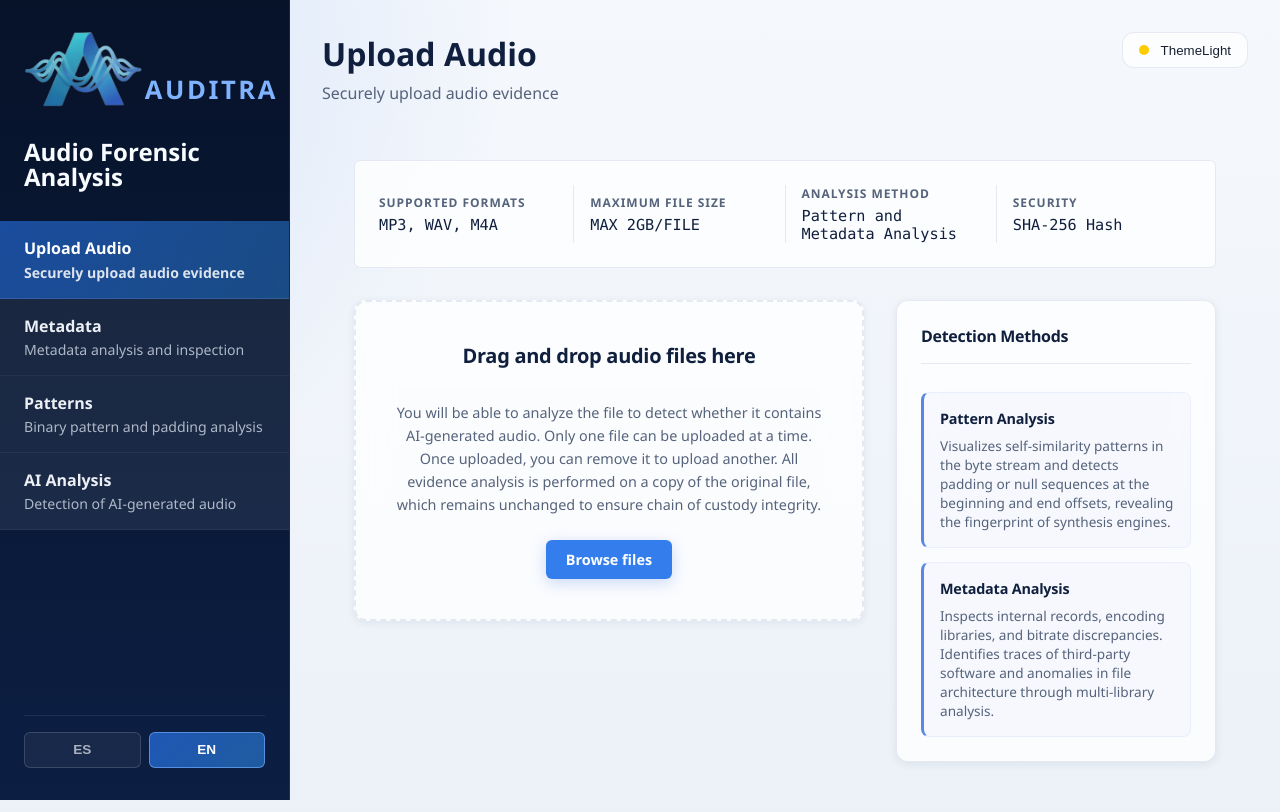
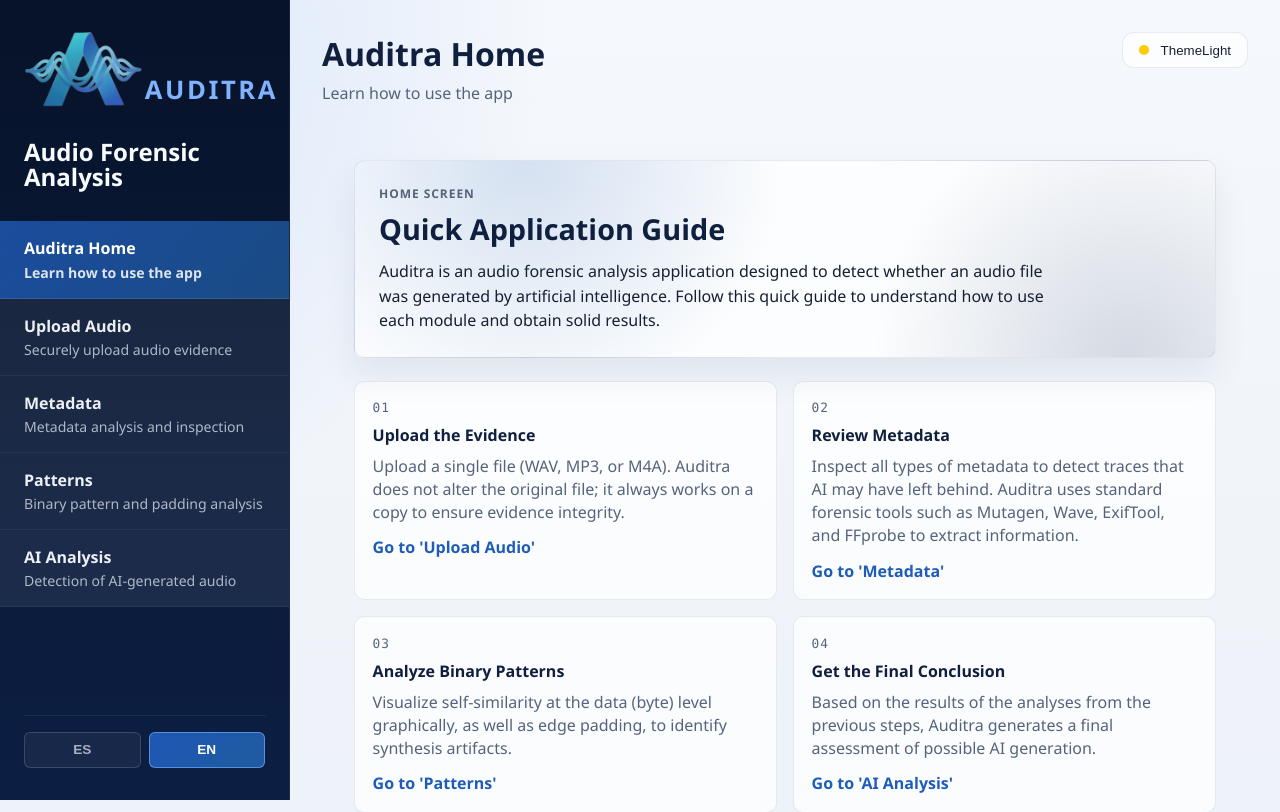
Before and after one commit to claudianistal/TFG-Auditra, a React (Vite) app in the folder frontend/: page / in a window 1280 px wide. Shown: the top 812 px of the page. Built offline with nearby package versions, Linux system fonts and the light colour scheme.

Commit message:
Añadida página de inicio como guía rápida de la herramienta

```diff
--- a/frontend/src/constants/menuItems.js
+++ b/frontend/src/constants/menuItems.js
@@ -1,5 +1,6 @@
 export const menuItems = [
-  { id: 'audioIngestion', path: '/' },
+  { id: 'home', path: '/' },
+  { id: 'audioIngestion', path: '/upload' },
   { id: 'metadata', path: '/metadata' },
   { id: 'patterns', path: '/patterns' },
   { id: 'analysis', path: '/analysis' },
--- a/frontend/src/locales/en/translation.json
+++ b/frontend/src/locales/en/translation.json
@@ -5,6 +5,10 @@
   },
   "menu": {
     "aria_label": "Main navigation",
+    "home": {
+      "label": "Auditra Home",
+      "description": "Learn how to use the app"
+    },
     "audioIngestion": {
       "label": "Upload Audio",
       "description": "Securely upload audio evidence"
@@ -41,6 +45,38 @@
     "toggle": "Switch theme to {{theme}}"
   },
   "pages": {
+    "home": {
+    "title": "Quick Application Guide",
+    "description": "Start with evidence upload and proceed through metadata, patterns, and AI analysis to complete a consistent forensic evaluation.",
+    "eyebrow": "Home Screen",
+    "intro": "Auditra is an audio forensic analysis application designed to detect whether an audio file was generated by artificial intelligence. Follow this quick guide to understand how to use each module and obtain solid results.",
+    "startButton": "Start Audio Upload",
+    "jumpAnalysisButton": "Go Directly to AI Analysis",
+    "noticeTitle": "Recommended Workflow",
+    "noticeText": "To understand the analysis process better, follow this order: Upload Audio -> Metadata -> Patterns -> AI Analysis.",
+    "steps": {
+      "upload": {
+        "title": "Upload the Evidence",
+        "description": "Upload a single file (WAV, MP3, or M4A). Auditra does not alter the original file; it always works on a copy to ensure evidence integrity.",
+        "link": "Go to 'Upload Audio'"
+      },
+      "metadata": {
+        "title": "Review Metadata",
+        "description": "Inspect all types of metadata to detect traces that AI may have left behind. Auditra uses standard forensic tools such as Mutagen, Wave, ExifTool, and FFprobe to extract information.",
+        "link": "Go to 'Metadata'"
+      },
+      "patterns": {
+        "title": "Analyze Binary Patterns",
+        "description": "Visualize self-similarity at the data (byte) level graphically, as well as edge padding, to identify synthesis artifacts.",
+        "link": "Go to 'Patterns'"
+      },
+      "analysis": {
+        "title": "Get the Final Conclusion",
+        "description": "Based on the results of the analyses from the previous steps, Auditra generates a final assessment of possible AI generation.",
+        "link": "Go to 'AI Analysis'"
+      }
+    }
+  },
     "audioIngestion": {
       "title": "Upload Audio Evidence",
       "description": "Securely upload and catalog audio evidence.",
@@ -71,7 +107,7 @@
     "metadata": {
       "title": "Metadata Analysis",
       "description": "This module extracts complete technical information from your file using advanced forensic tools such as Mutagen, Wave, ExifTool, and FFprobe. View all extracted metadata to identify traces of manipulation, specific software, bitrate inconsistencies, and anomalies in the file architecture that may indicate AI generation or alteration.",
-      "noFileMessage": "Upload a file in the audio ingestion section first.",
+      "noFileMessage": "Upload a file in the 'audio upload section' first.",
       "noFileLoaded": "No file loaded",
       "analyzeButton": "Analyze Metadata",
       "analyzing": "Analyzing..."
@@ -79,7 +115,7 @@
     "patterns": {
       "title": "Pattern Analysis",
       "description": "Visualize the internal structure of the audio file as a bitmap. Each pixel represents the value of a byte, displayed in grayscale. Detect anomalous patterns, discontinuities, and padding sequences that may indicate AI generation or manipulation. Adjust the resolution to analyze at different scales.",
-      "noFileMessage": "Upload a file in the audio ingestion section first.",
+      "noFileMessage": "Upload a file in the 'audio upload section' first.",
       "noFileLoaded": "No file loaded",
       "resolution": "Resolution (bytes per row)",
       "analyzeButton": "Analyze Patterns",
@@ -109,7 +145,7 @@
       "title": "AI Detection Analysis",
       "description": "Consolidated analysis that integrates metadata and patterns to determine whether the audio was generated by artificial intelligence. Uses advanced indicators based on encoding fingerprints, audio configuration, codecs, file format, size, and padding patterns.",
       "noFileLoaded": "No file loaded",
-      "noFileMessage": "Upload a file in the audio ingestion section first.",
+      "noFileMessage": "Upload a file in the 'audio upload section' first.",
       "analyzeButton": "Analyze for AI",
       "analyzing": "Analyzing...",
       "emptyMessage": "Click \"Analyze for AI\" to start the analysis",
--- a/frontend/src/locales/es/translation.json
+++ b/frontend/src/locales/es/translation.json
@@ -5,6 +5,10 @@
   },
   "menu": {
     "aria_label": "Navegación principal",
+    "home": {
+      "label": "Auditra Inicio",
+      "description": "Aprende cómo utilizar la aplicación"
+    },
     "audioIngestion": {
       "label": "Cargar Audio",
       "description": "Carga evidencias de audio de forma segura"
@@ -41,6 +45,38 @@
     "toggle": "Cambiar tema a {{theme}}"
   },
   "pages": {
+    "home": {
+      "title": "Guía rápida de la aplicación",
+      "description": "Empieza por la carga de evidencia y avanza por metadatos, patrones y análisis IA para completar una evaluación forense consistente.",
+      "eyebrow": "Pantalla de inicio",
+      "intro": "Auditra es una aplicación de análisis forense de audio diseñada para detectar si un archivo de audio fue generado por inteligencia artificial. Sigue esta guía rápida para entender cómo usar cada módulo y obtener resultados.",
+      "startButton": "Comenzar carga de audio",
+      "jumpAnalysisButton": "Ir directo a análisis IA",
+      "noticeTitle": "Recomendación de flujo",
+      "noticeText": "Para entender mejor el proceso de análisis, sigue el orden: Cargar Audio -> Metadatos -> Patrones -> Análisis IA.",
+      "steps": {
+        "upload": {
+          "title": "Carga la evidencia",
+          "description": "Sube un único archivo (WAV, MP3 o M4A). Auditra no altera el archivo original, sino que trabaja siempre sobre una copia para garantizar la integridad de la evidencia.",
+          "link": "Ir a 'Cargar Audio'"
+        },
+        "metadata": {
+          "title": "Revisa metadatos",
+          "description": "Inspecciona todo tipo de metadatos para detectar la huella que haya podido dejar la IA. Auditra utiliza herramientas forenses estándar como Mutagen, Wave, ExifTool y FFprobe para extraer información.",
+          "link": "Ir a 'Metadatos'"
+        },
+        "patterns": {
+          "title": "Analiza patrones binarios",
+          "description": "Visualiza la autosimilitud a nivel de datos (bytes) de forma gráfica y el relleno en bordes para identificar huellas de síntesis.",
+          "link": "Ir a 'Patrones'"
+        },
+        "analysis": {
+          "title": "Obtén la conclusión final",
+          "description": "En base a los resultados de los análisis de los pasos anteriores, Auditra genera una valoración final sobre posible generación por IA.",
+          "link": "Ir a 'Análisis IA'"
+        }
+      }
+    },
     "audioIngestion": {
       "title": "Cargar evidencia de audio",
       "description": "Carga y cataloga de forma segura evidencias de audio.",
@@ -71,7 +107,7 @@
     "metadata": {
       "title": "Análisis de Metadatos",
       "description": "Este módulo extrae la información técnica completa de tu archivo mediante herramientas forenses avanzadas como Mutagen, Wave, ExifTool y FFprobe. Visualiza todos los metadatos extraídos para identificar rastros de manipulación, software específico, inconsistencias de bitrate y anomalías en la arquitectura del archivo que indiquen generación o alteración por IA.",
-      "noFileMessage": "Carga un archivo en la sección de ingesta de audio primero.",
+      "noFileMessage": "Carga un archivo en la sección de 'Cargar Audio' primero.",
       "noFileLoaded": "Ningún archivo cargado",
       "analyzeButton": "Analizar Metadatos",
       "analyzing": "Analizando..."
@@ -79,7 +115,7 @@
     "patterns": {
       "title": "Análisis de Patrones",
       "description": "Visualiza la estructura interna del archivo de audio como un mapa de bits. Cada píxel representa el valor de un byte, mostrado en escala de grises. Detecta patrones anómalos, discontinuidades y secuencias de relleno que indiquen generación o manipulación por IA. Ajusta la resolución para analizar diferentes escalas.",
-      "noFileMessage": "Carga un archivo en la sección de ingesta de audio primero.",
+      "noFileMessage": "Carga un archivo en la sección de 'Cargar Audio' primero.",
       "noFileLoaded": "Ningún archivo cargado",
       "resolution": "Resolución (bytes por fila)",
       "analyzeButton": "Analizar Patrones",
@@ -109,7 +145,7 @@
       "title": "Análisis de Detección de IA",
       "description": "Análisis consolidado que integra metadatos y patrones para determinar si el audio fue generado por inteligencia artificial. Utiliza indicadores avanzados basados en huellas de codificación, configuración de audio, codecs, formato de archivo, tamaño y patrones de relleno.",
       "noFileLoaded": "Ningún archivo cargado",
-      "noFileMessage": "Carga un archivo en la sección de ingesta de audio primero.",
+      "noFileMessage": "Carga un archivo en la sección de 'Cargar Audio' primero.",
       "analyzeButton": "Analizar para IA",
       "analyzing": "Analizando...",
       "emptyMessage": "Haz clic en \"Analizar para IA\" para iniciar el análisis",
--- /dev/null
+++ b/frontend/src/pages/HomePage.css
@@ -0,0 +1,152 @@
+.home-guide {
+  padding: 1.5rem 2rem;
+  max-width: 1400px;
+  margin: 0 auto;
+  display: grid;
+  gap: 1.4rem;
+}
+
+.home-guide__hero {
+  position: relative;
+  padding: 1.5rem;
+  border: 1px solid var(--card-border);
+  border-radius: 10px;
+  background:
+    radial-gradient(circle at 20% 0%, rgba(27, 94, 179, 0.18), transparent 36%),
+    radial-gradient(circle at 90% 100%, rgba(8, 38, 89, 0.16), transparent 32%),
+    var(--card-bg);
+  box-shadow: 0 18px 34px var(--card-shadow);
+}
+
+.home-guide__eyebrow {
+  margin: 0;
+  text-transform: uppercase;
+  font-size: 0.75rem;
+  letter-spacing: 0.08em;
+  font-weight: 700;
+  color: var(--text-muted);
+}
+
+.home-guide__hero h3 {
+  margin: 0.45rem 0 0.65rem;
+  color: var(--header-title);
+  font-size: clamp(1.35rem, 1rem + 1vw, 2rem);
+}
+
+.home-guide__intro {
+  margin: 0;
+  max-width: 74ch;
+  color: var(--text-main);
+  line-height: 1.55;
+}
+
+.home-guide__actions {
+  margin-top: 1.1rem;
+  display: flex;
+  gap: 0.8rem;
+  flex-wrap: wrap;
+}
+
+.home-guide__button {
+  text-decoration: none;
+  border-radius: 8px;
+  padding: 0.6rem 1.1rem;
+  font-weight: 600;
+  transition: transform 0.18s ease, box-shadow 0.18s ease, border-color 0.18s ease;
+}
+
+.home-guide__button:hover {
+  transform: translateY(-1px);
+}
+
+.home-guide__button--primary {
+  color: #ffffff;
+  background: linear-gradient(135deg, #1f5cb8, #103f86);
+  box-shadow: 0 8px 18px rgba(16, 63, 134, 0.36);
+}
+
+.home-guide__button--ghost {
+  color: var(--text-main);
+  border: 1px solid var(--card-border);
+  background: rgba(255, 255, 255, 0.35);
+}
+
+.home-guide__steps {
+  display: grid;
+  grid-template-columns: repeat(2, minmax(0, 1fr));
+  gap: 1rem;
+}
+
+.home-guide__step {
+  padding: 1.1rem;
+  border: 1px solid var(--card-border);
+  border-radius: 10px;
+  background: var(--card-bg);
+}
+
+.home-guide__step-number {
+  margin: 0;
+  font-family: 'Monaco', 'Courier New', monospace;
+  color: var(--text-muted);
+  font-size: 0.8rem;
+  letter-spacing: 0.07em;
+}
+
+.home-guide__step h4 {
+  margin: 0.4rem 0 0.55rem;
+  color: var(--header-title);
+  font-size: 1rem;
+}
+
+.home-guide__step p {
+  margin: 0;
+  color: var(--text-muted);
+  line-height: 1.45;
+}
+
+.home-guide__step-link {
+  display: inline-block;
+  margin-top: 0.75rem;
+  color: #1f5cb8;
+  text-decoration: none;
+  font-weight: 600;
+}
+
+.home-guide__step-link:hover {
+  text-decoration: underline;
+}
+
+.home-guide__notice {
+  padding: 1rem 1.1rem;
+  border: 1px dashed rgba(19, 65, 132, 0.45);
+  border-radius: 10px;
+  background: rgba(31, 92, 184, 0.05);
+}
+
+.home-guide__notice strong {
+  color: var(--header-title);
+  display: inline-block;
+  margin-bottom: 0.35rem;
+}
+
+.home-guide__notice p {
+  margin: 0;
+  color: var(--text-muted);
+  line-height: 1.45;
+}
+
+@media (max-width: 920px) {
+  .home-guide__steps {
+    grid-template-columns: 1fr;
+  }
+}
+
+@media (max-width: 768px) {
+  .home-guide {
+    padding: 1rem;
+  }
+
+  .home-guide__hero {
+    padding: 1.2rem;
+  }
+}
--- /dev/null
+++ b/frontend/src/pages/HomePage.jsx
@@ -0,0 +1,63 @@
+import React from 'react';
+import { Link } from 'react-router-dom';
+import { useTranslation } from 'react-i18next';
+import './HomePage.css';
+
+const HomePage = () => {
+  const { t } = useTranslation();
+
+  return (
+    <section className="home-guide" aria-label={t('pages.home.title')}>
+      <div className="home-guide__hero">
+        <p className="home-guide__eyebrow">{t('pages.home.eyebrow')}</p>
+        <h3>{t('pages.home.title')}</h3>
+        <p className="home-guide__intro">{t('pages.home.intro')}</p>
+      </div>
+
+      <div className="home-guide__steps">
+        <article className="home-guide__step">
+          <p className="home-guide__step-number">01</p>
+          <h4>{t('pages.home.steps.upload.title')}</h4>
+          <p>{t('pages.home.steps.upload.description')}</p>
+          <Link to="/upload" className="home-guide__step-link">
+            {t('pages.home.steps.upload.link')}
+          </Link>
+        </article>
+
+        <article className="home-guide__step">
+          <p className="home-guide__step-number">02</p>
+          <h4>{t('pages.home.steps.metadata.title')}</h4>
+          <p>{t('pages.home.steps.metadata.description')}</p>
+          <Link to="/metadata" className="home-guide__step-link">
+            {t('pages.home.steps.metadata.link')}
+          </Link>
+        </article>
+
+        <article className="home-guide__step">
+          <p className="home-guide__step-number">03</p>
+          <h4>{t('pages.home.steps.patterns.title')}</h4>
+          <p>{t('pages.home.steps.patterns.description')}</p>
+          <Link to="/patterns" className="home-guide__step-link">
+            {t('pages.home.steps.patterns.link')}
+          </Link>
+        </article>
+
+        <article className="home-guide__step">
+          <p className="home-guide__step-number">04</p>
+          <h4>{t('pages.home.steps.analysis.title')}</h4>
+          <p>{t('pages.home.steps.analysis.description')}</p>
+          <Link to="/analysis" className="home-guide__step-link">
+            {t('pages.home.steps.analysis.link')}
+          </Link>
+        </article>
+      </div>
+
+      <div className="home-guide__notice" role="note">
+        <strong>{t('pages.home.noticeTitle')}</strong>
+        <p>{t('pages.home.noticeText')}</p>
+      </div>
+    </section>
+  );
+};
+
+export default HomePage;
--- a/frontend/src/pages/MetadataPage.jsx
+++ b/frontend/src/pages/MetadataPage.jsx
@@ -59,7 +59,7 @@ const MetadataPage = () => {
 				{!currentFile && (
 					<div className="metadata-no-file">
 						<Music size={48} />
-						<p>{t('pages.metadata.noFileMessage') || 'Carga un archivo en la sección de ingesta de audio primero.'}</p>
+						<p>{t('pages.metadata.noFileMessage') || 'Carga un archivo en la sección de \'Cargar Audio\' primero.'}</p>
 					</div>
 				)}
 
--- a/frontend/src/routes/AppRouter.jsx
+++ b/frontend/src/routes/AppRouter.jsx
@@ -1,6 +1,7 @@
 import React from "react";
 import { BrowserRouter, Routes, Route, Navigate } from 'react-router-dom';
 import Layout from '../components/Layout';
+import HomePage from '../pages/HomePage';
 import AudioIngestion from '../pages/AudioIngestion';
 import MetadataPage from '../pages/MetadataPage';
 import PatternsPage from '../pages/PatternsPage';
@@ -11,7 +12,8 @@ const AppRouter = () => {
     <BrowserRouter>
       <Routes>
         <Route path="/" element={<Layout />}>
-          <Route index element={<AudioIngestion />} />
+          <Route index element={<HomePage />} />
+          <Route path="upload" element={<AudioIngestion />} />
           <Route path="metadata" element={<MetadataPage />} />
           <Route path="patterns" element={<PatternsPage />} />
           <Route path="analysis" element={<AnalysisPage />} />
```
Also changed, not shown: 1 other file (tests, documents, lock files or other folders).
